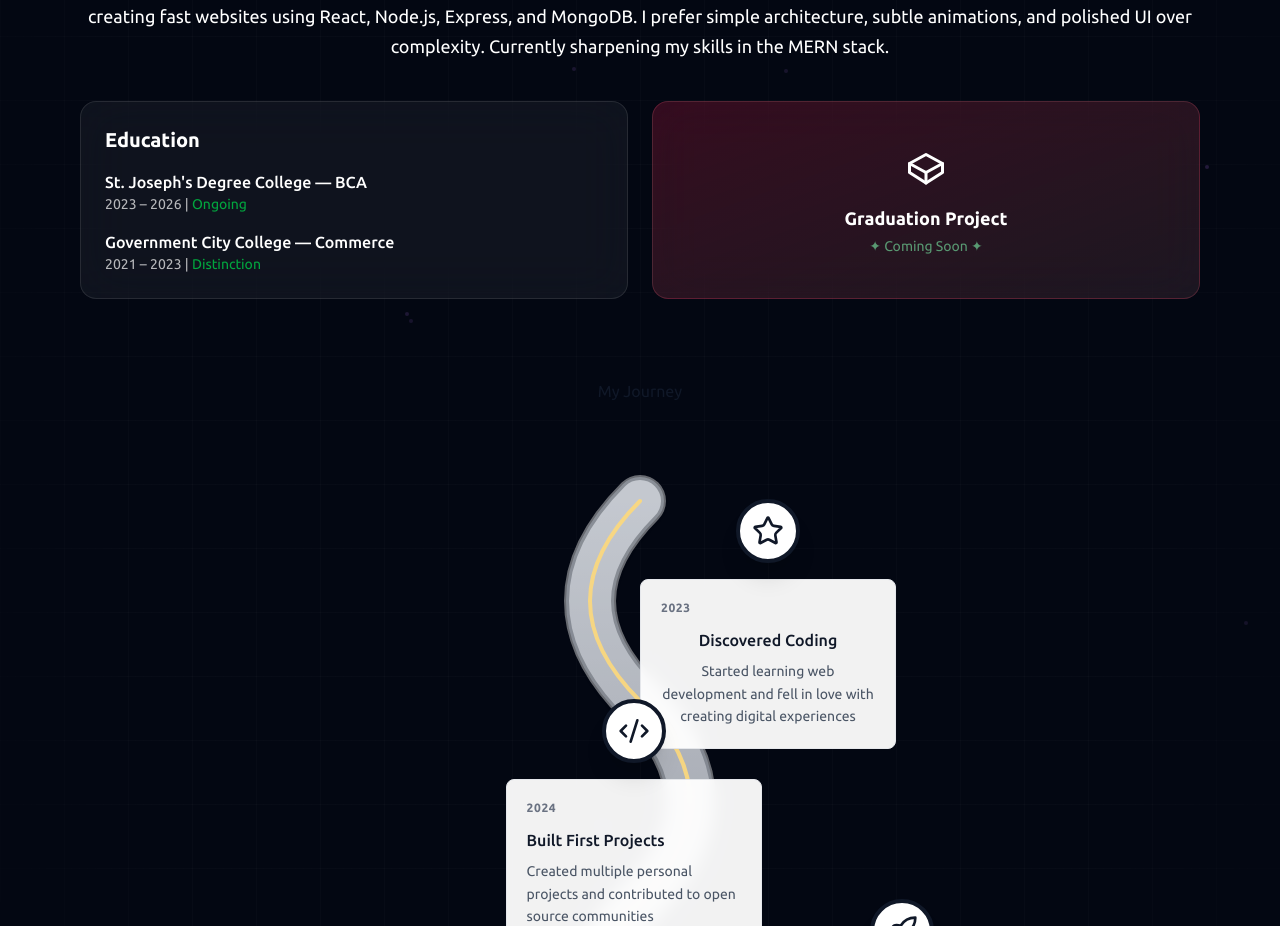
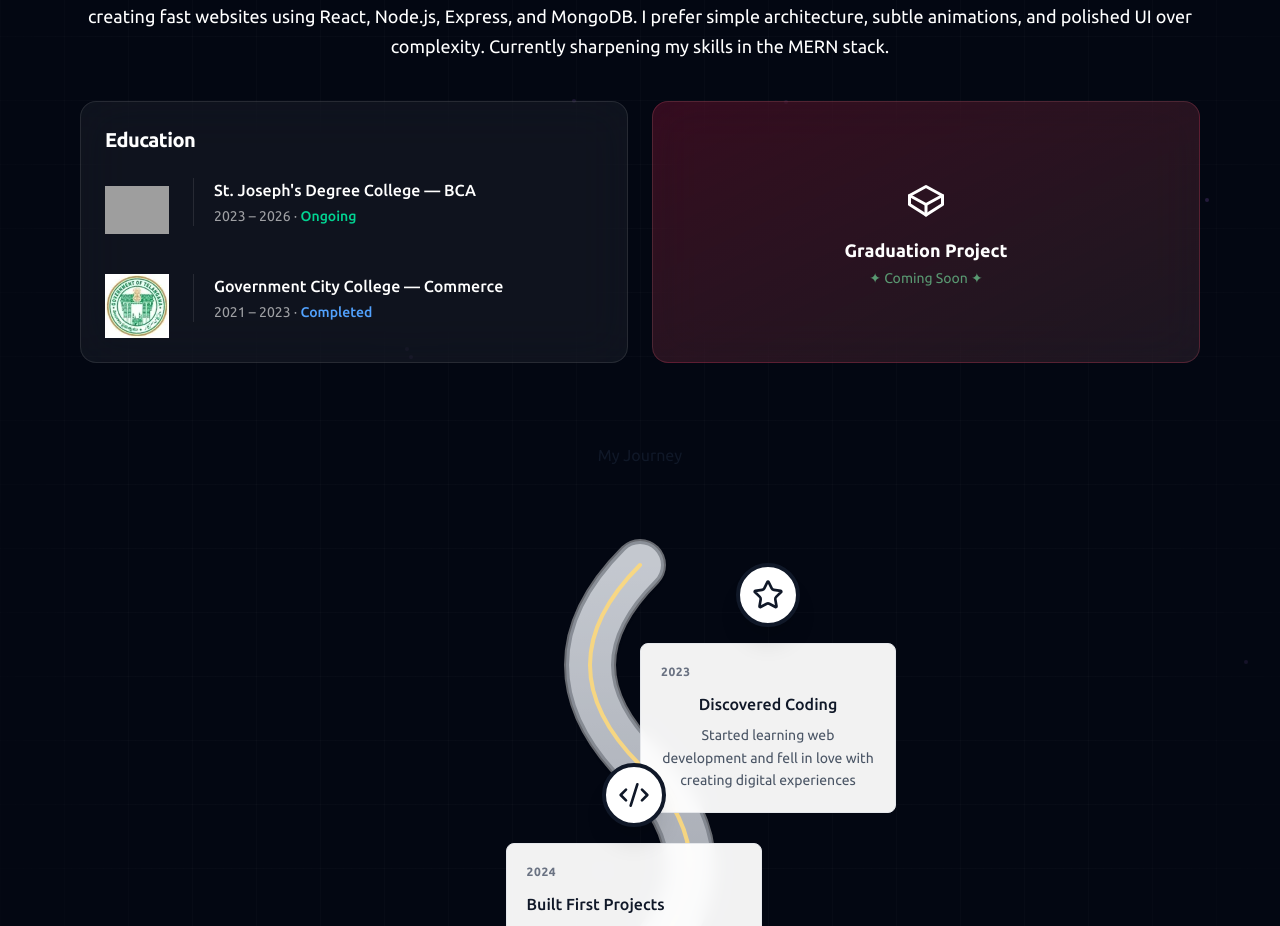
Before and after one commit to AbdulAdnan7/PORT, a React (Vite) app in the folder portfolio/: page / in a window 1280 px wide. Shown: the part 2140-3066 px from the top of the page. Built offline with nearby package versions, Linux system fonts and the light colour scheme; grey boxes are pictures that could not be loaded.

Commit message:
Refined Education

```diff
--- a/portfolio/src/components/AboutMe.jsx
+++ b/portfolio/src/components/AboutMe.jsx
@@ -1,5 +1,6 @@
 import React from "react";
-
+import ST from '/ST.png'
+import CITY from '/CITY.webp'
 const AboutMe = () => {
   return (
     <section className="bg-gray-950 py-4">
@@ -25,29 +26,57 @@ const AboutMe = () => {
         <div className="grid grid-cols-1 md:grid-cols-2 gap-6">
 
           <div className="bg-white/5 border border-white/10 text-white p-6 rounded-2xl backdrop-blur-xl">
-            <h2 className="text-xl font-semibold mb-4">Education</h2>
+            <h2 className="text-xl font-semibold mb-6 tracking-tight">
+              Education
+            </h2>
 
-            <div className="space-y-4 text-white/70">
-              <div>
+            <div className="space-y-8">
+              {/* Item */}
+              <div className="flex items-start gap-6">
+                <img
+                  src={ST}
+                  alt="St. Joseph's Degree College"
+                  className="w-16 h-16 object-contain"
+                />
+
+                <div className="relative pl-5 border-l border-white/10">
                   <p className="font-medium text-white">
-                  St. Joseph's Degree College — BCA
+                    St. Joseph&apos;s Degree College — BCA
                   </p>
-                <p className="text-sm">
-                  2023 – 2026 | <span className="text-green-600">Ongoing</span>
+                  <p className="mt-1 text-sm text-white/60">
+                    2023 – 2026 ·{" "}
+                    <span className="text-emerald-400 font-medium">
+                      Ongoing
+                    </span>
                   </p>
                 </div>
+              </div>
 
-              <div>
+              {/* Item */}
+              <div className="flex items-start gap-6">
+                <img
+                  src={CITY}
+                  alt="Government City College"
+                  className="w-16 h-16 object-contain"
+                />
+
+                <div className="relative pl-5 border-l border-white/10">
                   <p className="font-medium text-white">
                     Government City College — Commerce
                   </p>
-                <p className="text-sm">
-                  2021 – 2023 |{" "}
-                  <span className="text-green-600">Distinction</span>
+                  <p className="mt-1 text-sm text-white/60">
+                    2021 – 2023 ·{" "}
+                    <span className="text-blue-400 font-medium">
+                      Completed
+                    </span>
                   </p>
                 </div>
               </div>
             </div>
+          </div>
+
+
+
 
 
           <div className="bg-linear-to-br from-rose-500/20 to-rose-300/10
```
Also changed, not shown: portfolio/public/CITY.webp (added), 1 other file (tests, documents, lock files or other folders). Lines whose indentation alone changed are shown as unchanged.
